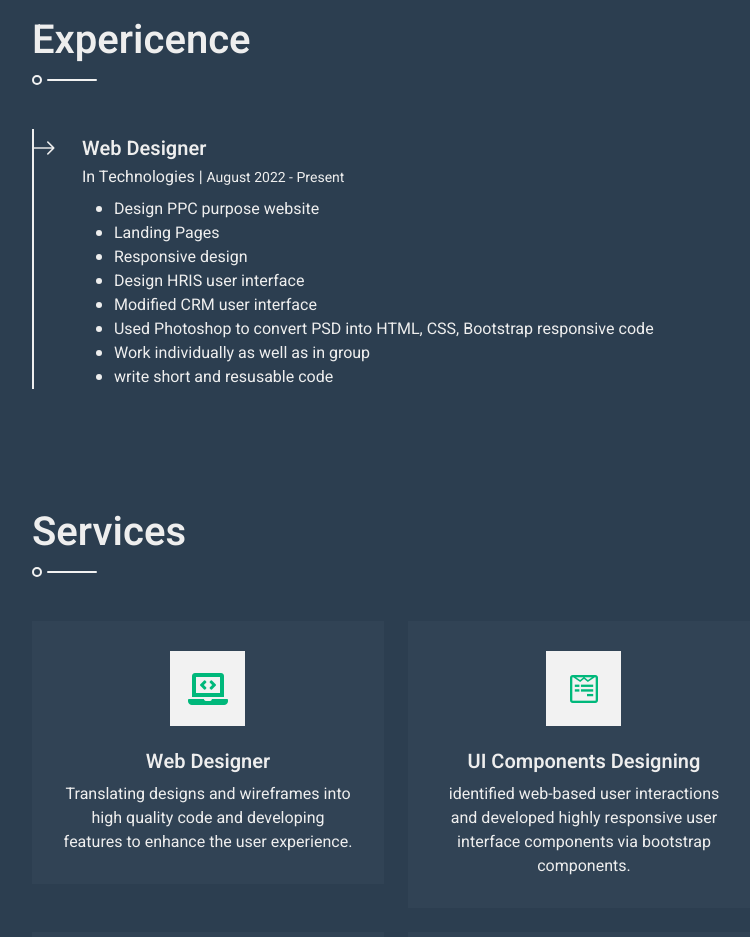
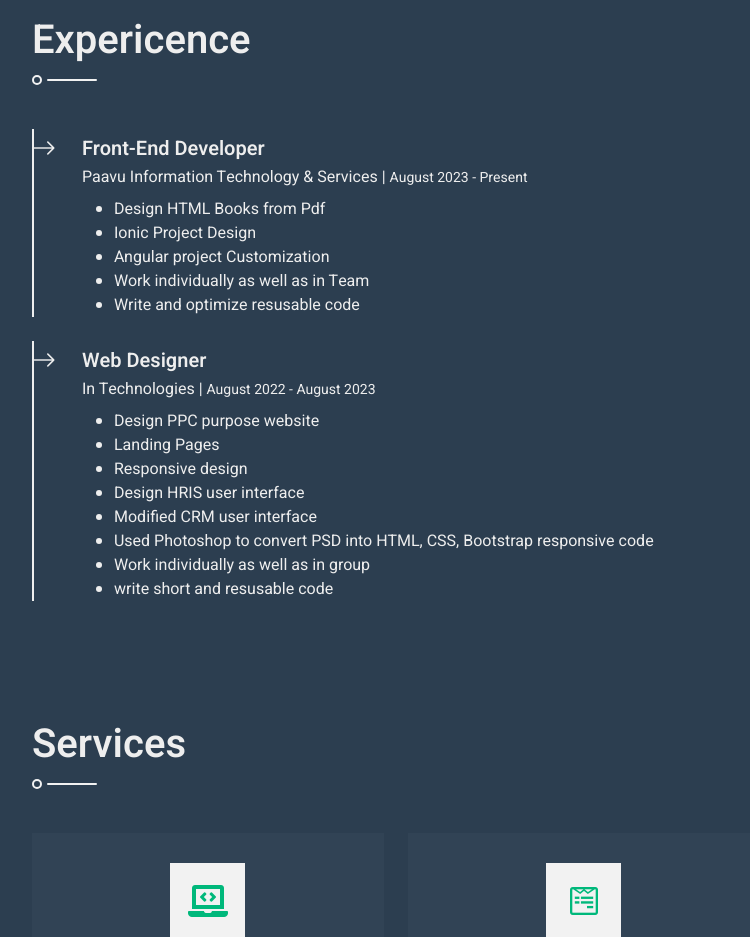
Before and after one commit to shubhamsholet/shubham_portfolio, a plain HTML site: page index.html in a window 1280 px wide. Shown: the part 1160-2097 px from the top of the page, without its empty margins (438-1188 px from the left). Drawn offline with nearby package versions, Linux system fonts and the light colour scheme.

Commit message:
add comp

```diff
--- a/index.html
+++ b/index.html
@@ -221,8 +221,23 @@
                         <div class="position-relative mb-4">
                             <span class="bi bi-arrow-right fs-4 text-light position-absolute"
                                 style="top: -5px; left: -50px;"></span>
+                            <h5 class="mb-1">Front-End Developer</h5>
+                            <p class="mb-2">Paavu Information Technology & Services | <small>August 2023 - Present</small></p>
+                            <ul>
+                                <li>Design HTML Books from Pdf</li>
+                                <li>Ionic Project Design </li>
+                                <li>Angular project Customization</li>
+                                <li>Work individually as well as in Team</li>
+                                <li>Write and optimize resusable code</li>
+                            </ul>
+                        </div>
+                    </div>
+                    <div class="border-start border-2 border-light pt-2 ps-5">
+                        <div class="position-relative mb-4">
+                            <span class="bi bi-arrow-right fs-4 text-light position-absolute"
+                                style="top: -5px; left: -50px;"></span>
                             <h5 class="mb-1">Web Designer</h5>
-                            <p class="mb-2">In Technologies | <small>August 2022 - Present</small></p>
+                            <p class="mb-2">In Technologies | <small>August 2022 - August 2023</small></p>
                             <ul>
                                 <li>Design PPC purpose website</li>
                                 <li>Landing Pages</li>
```
